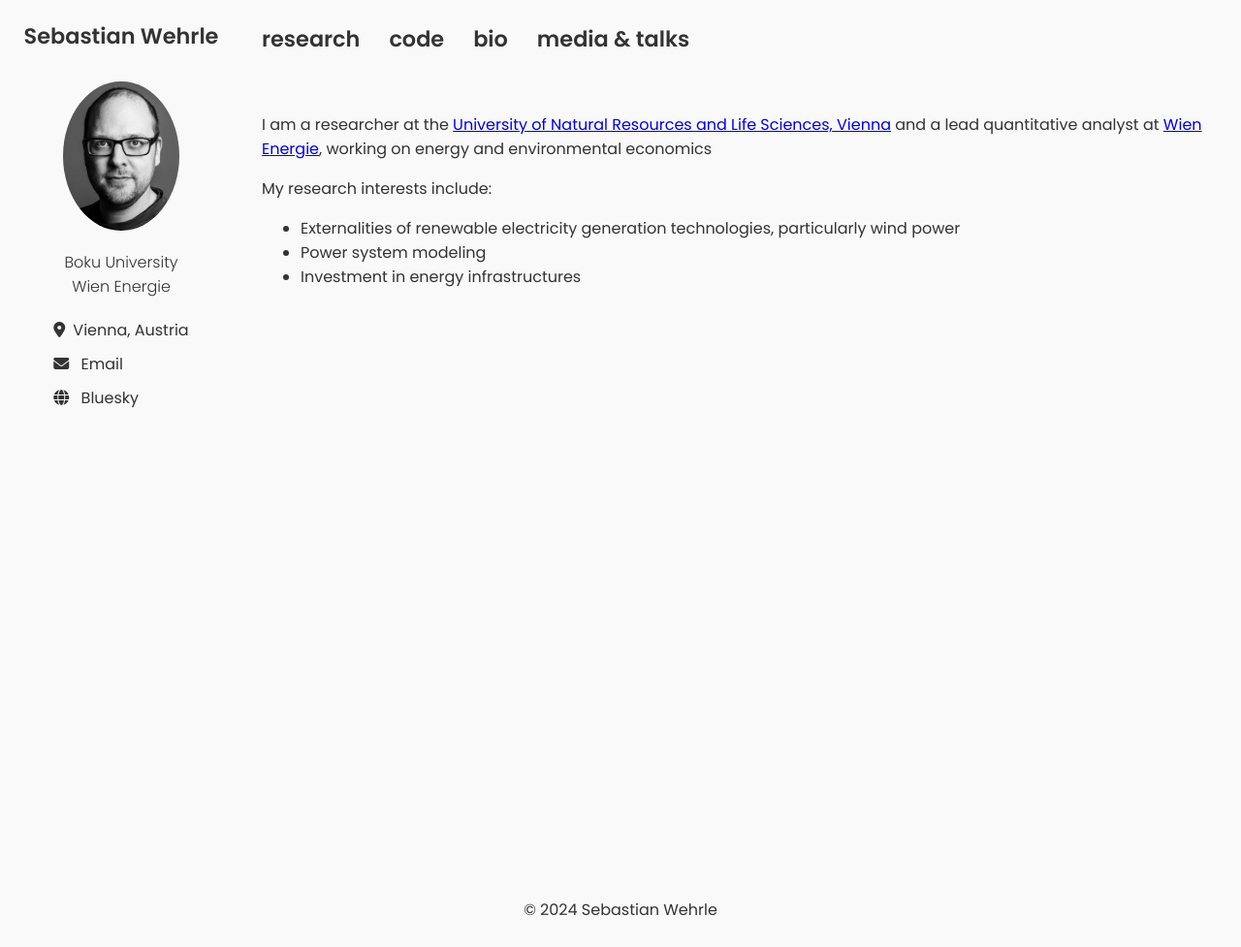
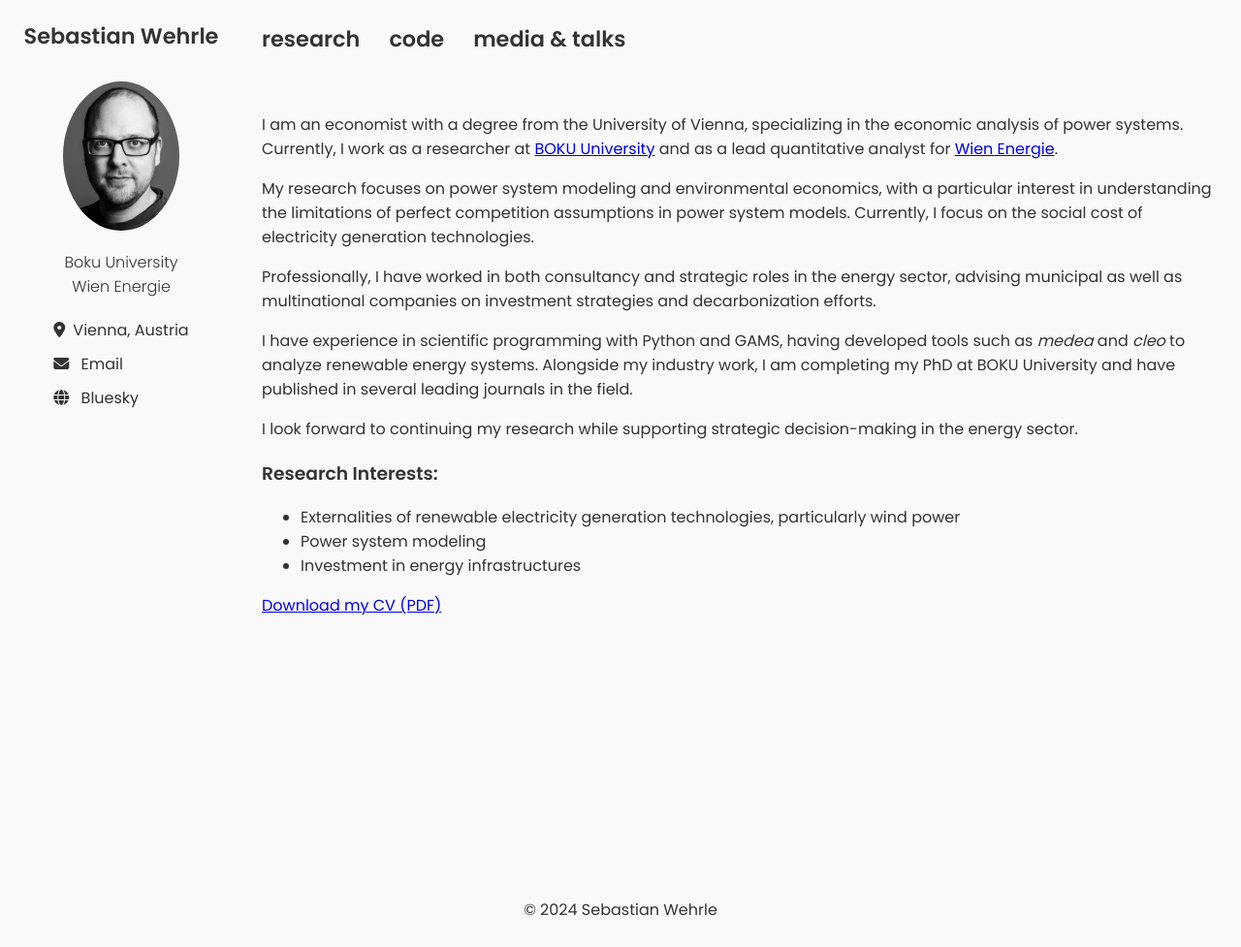
Before and after one commit to sebwehrle/sebwehrle.github.io, a Jekyll site: the page built from index.md, in a window 1280 px wide. Shown: the whole page at 97% size. Built offline with Jekyll 4.4.1, drawn with Linux system fonts in a browser that asks for light colours; nearby versions of some CDN libraries.

Commit message:
merge bio into index. provide cv

```diff
--- a/_layouts/default.html
+++ b/_layouts/default.html
@@ -34,7 +34,6 @@
                     <ul class="nav-links">
                         <li><a href="/research/">research</a></li>
                         <li><a href="/code_replication/">code</a></li>
-                        <li><a href="/bio/">bio</a></li>
                         <li><a href="/media/">media & talks</a></li>
                     </ul>
                 </nav>
--- a/index.md
+++ b/index.md
@@ -2,10 +2,28 @@
 layout: default
 title: "Sebastian Wehrle"
 ---
-I am a researcher at the [University of Natural Resources and Life Sciences, Vienna](https://www.boku.ac.at) and a
-lead quantitative analyst at [Wien Energie](https://www.wienenergie.at), working on energy and environmental economics
 
-My research interests include:
+I am an economist with a degree from the University of Vienna, specializing in the economic analysis of power systems.
+Currently, I work as a researcher at [BOKU University](https://www.boku.ac.at) and as a lead quantitative analyst for
+[Wien Energie](https://www.wienenergie.at).
+
+My research focuses on power system modeling and environmental economics, with a particular interest in understanding
+the limitations of perfect competition assumptions in power system models.
+Currently, I focus on the social cost of electricity generation technologies.
+
+Professionally, I have worked in both consultancy and strategic roles in the energy sector, advising municipal as well
+as multinational companies on investment strategies and decarbonization efforts.
+
+I have experience in scientific programming with Python and GAMS, having developed tools such as _medea_ and _cleo_ to
+analyze renewable energy systems.
+Alongside my industry work, I am completing my PhD at BOKU University and have published in several leading journals in
+the field.
+
+I look forward to continuing my research while supporting strategic decision-making in the energy sector.
+
+### Research Interests:
 * Externalities of renewable electricity generation technologies, particularly wind power
 * Power system modeling
 * Investment in energy infrastructures
+
+[Download my CV (PDF)](/assets/cv.pdf)
```
Also changed, not shown: bio.md (deleted, +0 -20 lines), media.md (+1 -0 lines), 1 other file.
